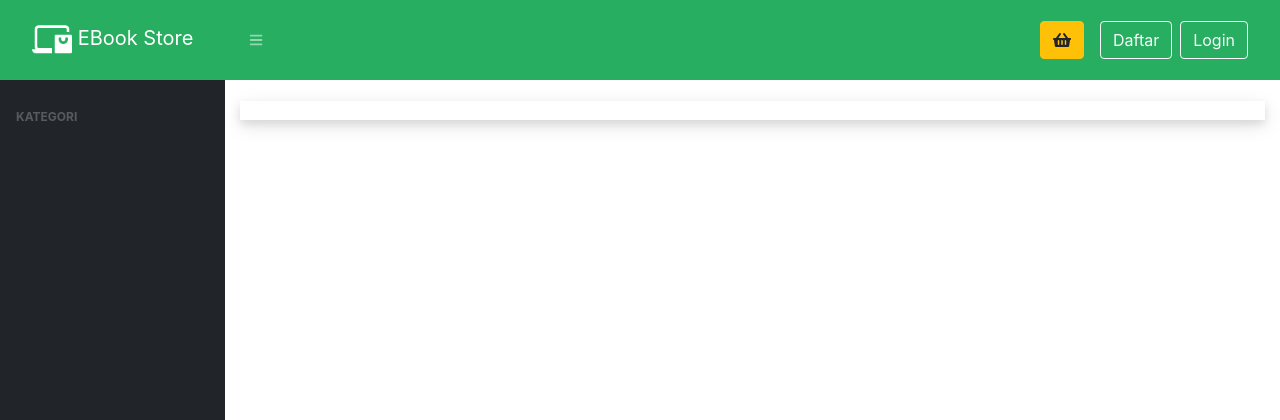
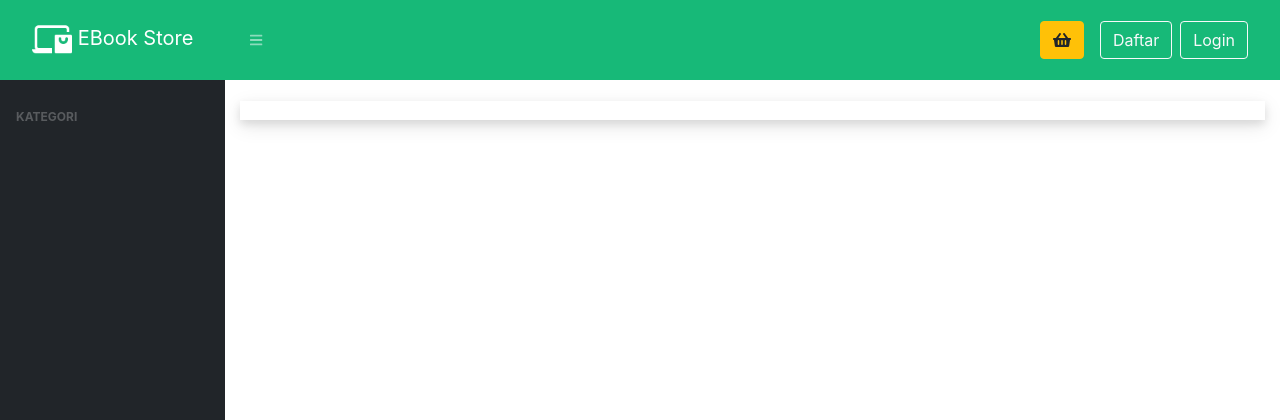
Before and after one commit to firhanhardiansyah/get-the-book, a PHP site: page /ebook-store/index.php in a window 1280 px wide. Shown: the top 420 px of the page. Run offline with PHP 8.4, Linux system fonts and the light colour scheme; data that the repository does not hold is empty; some libraries are stand-ins or nearby versions.

Commit message:
merubah warna background

```diff
--- a/assets/css/style.css
+++ b/assets/css/style.css
@@ -3,7 +3,7 @@ html {
 	min-height: 100%;
 }
 .bg-green {
-	background: #27ae60;
+	background: #17b978;
 }
 .bg-orange {
 	background: #d35400;
```
